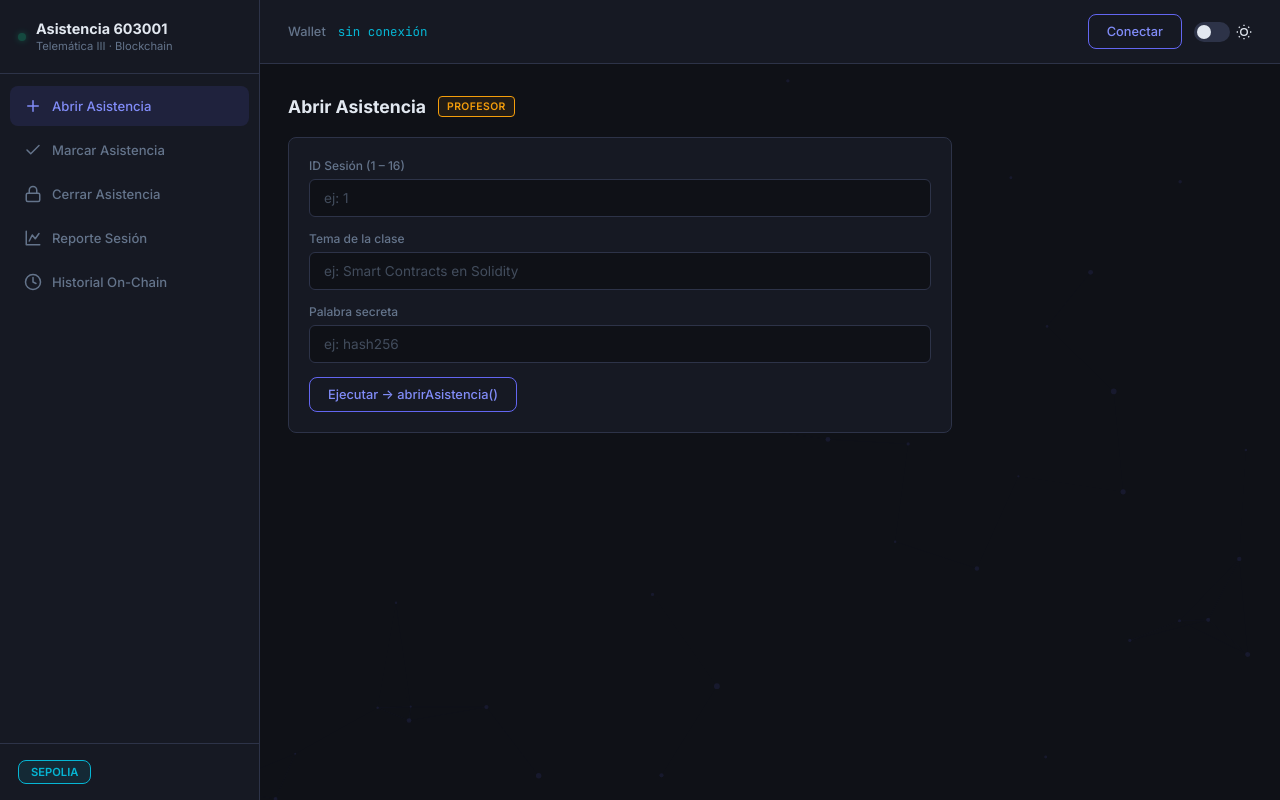
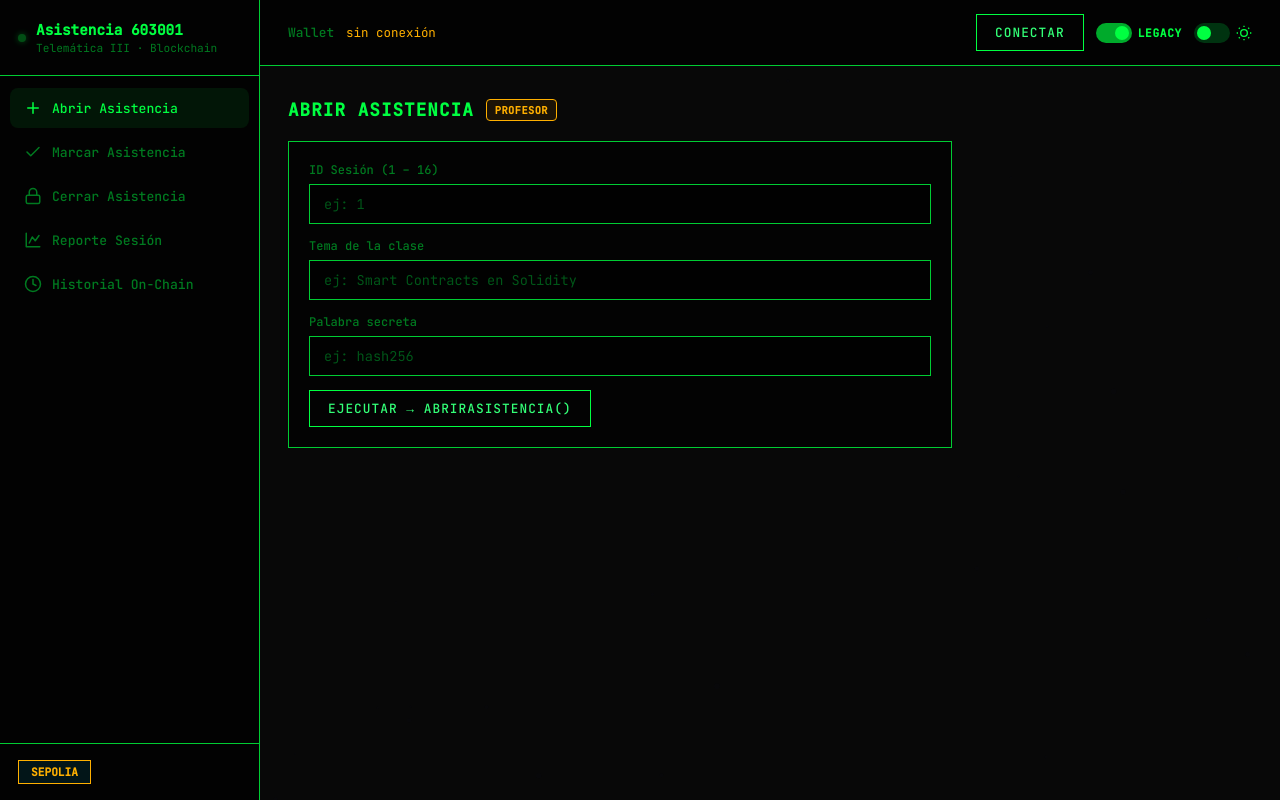
Before and after one commit to stivenzxy/ConsultAssistance_DApp, a plain HTML site: page index.html in a window 1280 px wide. Drawn offline with nearby package versions, Linux system fonts and the light colour scheme.

Commit message:
refactor a ui legacy y abi nuevo

```diff
--- a/css/style.css
+++ b/css/style.css
@@ -455,6 +455,146 @@ body.light {
     66%  { content: '...'; }
 }
 
+/* ── Legacy Mode Switch ── */
+.legacy-switch {
+    display: flex;
+    align-items: center;
+    gap: 6px;
+    cursor: pointer;
+}
+.legacy-switch input { display: none; }
+.legacy-slider {
+    width: 36px;
+    height: 20px;
+    background: var(--border);
+    border-radius: 10px;
+    position: relative;
+    transition: background 0.2s;
+}
+.legacy-slider::after {
+    content: '';
+    position: absolute;
+    top: 3px; left: 3px;
+    width: 14px; height: 14px;
+    background: var(--text);
+    border-radius: 50%;
+    transition: transform 0.2s;
+}
+.legacy-switch input:checked + .legacy-slider { background: #00aa2b; }
+.legacy-switch input:checked + .legacy-slider::after { transform: translateX(16px); }
+.legacy-lbl {
+    font-size: 0.7rem;
+    font-weight: 600;
+    color: var(--text-dim);
+    letter-spacing: 0.06em;
+    font-family: 'JetBrains Mono', monospace;
+    user-select: none;
+}
+
+/* ── Legacy theme ── */
+body.legacy {
+    --bg:         #080808;
+    --bg2:        #040404;
+    --bg3:        #0d0d0d;
+    --surface:    #0f0f0f;
+    --text:       #00ff41;
+    --text-dim:   #007a20;
+    --border:     #00cc33;
+    --primary:    #00ff41;
+    --primary-lt: #33ff77;
+    --accent:     #ffb000;
+    --success:    #00ff41;
+    --danger:     #ff4444;
+    --warning:    #ffb000;
+    font-family: 'JetBrains Mono', 'Courier New', monospace;
+}
+
+body.legacy *,
+body.legacy input,
+body.legacy button,
+body.legacy label {
+    font-family: 'JetBrains Mono', 'Courier New', monospace !important;
+}
+
+body.legacy canvas#bgCanvas { opacity: 0.04; }
+
+body.legacy .topbar {
+    background: #020202;
+    border-bottom: 1px solid #00cc33;
+}
+
+body.legacy .sidebar {
+    background: #020202;
+    border-right: 1px solid #00cc33;
+}
+
+body.legacy .sidebar-header { border-bottom-color: #00cc33; }
+body.legacy .sidebar-footer { border-top-color: #00cc33; }
+
+body.legacy .nav-item.active {
+    background: rgba(0, 255, 65, 0.08);
+    color: #00ff41;
+}
+body.legacy .nav-item:hover {
+    background: rgba(0, 255, 65, 0.05);
+    color: #00ff41;
+}
+
+body.legacy .card {
+    background: #030303;
+    border-color: #00cc33;
+    border-radius: 0;
+}
+
+body.legacy .field input {
+    background: #010101;
+    border-color: #00cc33;
+    color: #00ff41;
+    border-radius: 0;
+    caret-color: #00ff41;
+}
+body.legacy .field input:focus { border-color: #00ff41; box-shadow: 0 0 6px rgba(0,255,65,0.3); }
+body.legacy .field input::placeholder { color: #005518; opacity: 1; }
+
+body.legacy .btn,
+body.legacy .tab,
+body.legacy .out,
+body.legacy .stat,
+body.legacy .htable th,
+body.legacy .htable td,
+body.legacy .net-badge {
+    border-radius: 0 !important;
+}
+
+body.legacy .btn { text-transform: uppercase; letter-spacing: 0.08em; }
+
+body.legacy .out {
+    background: #010101;
+    border-color: #00cc33;
+}
+body.legacy .out.ok   { border-color: #00ff41; color: #00ff41; }
+body.legacy .out.err  { border-color: #ff4444; color: #ff4444; }
+body.legacy .out.info { border-color: #ffb000; color: #ffb000; }
+
+body.legacy .stat { background: #010101; border-color: #00cc33; }
+
+body.legacy .page-title { text-transform: uppercase; letter-spacing: 0.06em; }
+
+body.legacy .tab { border-radius: 0; }
+body.legacy .tab.active {
+    border-color: #00ff41;
+    color: #00ff41;
+    background: rgba(0,255,65,0.07);
+}
+body.legacy .tab:hover { border-color: #00ff41; color: #00ff41; }
+
+body.legacy .htable th { background: #0a0a0a; border-color: #00cc33; }
+body.legacy .htable td { border-color: #00cc33; }
+body.legacy .htable tr:hover td { background: #0a0a0a; }
+
+body.legacy .switch-slider { background: #003310; }
+body.legacy .legacy-lbl { color: #00ff41; }
+
 /* ── Responsive ── */
 @media (max-width: 768px) {
     .sidebar {
--- a/index.html
+++ b/index.html
@@ -57,6 +57,11 @@
             <span class="wallet-label">Wallet</span>
             <span class="wallet-addr" id="walletAddr">sin conexión</span>
             <button class="btn" id="btnConnect" onclick="conectarWallet()">Conectar</button>
+            <label class="legacy-switch" title="Alternar modo Legacy / Moderno">
+                <input type="checkbox" id="legacyToggle">
+                <span class="legacy-slider"></span>
+                <span class="legacy-lbl">LEGACY</span>
+            </label>
             <label class="theme-switch">
                 <input type="checkbox" id="themeToggle">
                 <span class="switch-slider"></span>
@@ -72,7 +77,7 @@
                 <div class="card-body">
                     <div class="field">
                         <label>ID Sesión (1 – 16)</label>
-                        <input type="number" id="inId" min="1" max="16" placeholder="ej: 1">
+                        <input type="text" id="inId" inputmode="numeric" pattern="[0-9]+" placeholder="ej: 1">
                     </div>
                     <div class="field">
                         <label>Tema de la clase</label>
@@ -94,6 +99,10 @@
             <div class="card">
                 <div class="card-body">
                     <div class="field">
+                        <label>ID Sesión </label>
+                        <input type="text" id="inIdMarcar" inputmode="numeric" pattern="[0-9]+" placeholder="ej: 1">
+                    </div>
+                    <div class="field">
                         <label>Palabra secreta del día</label>
                         <input type="text" id="inSecretoMarcar" placeholder="Ingresa la clave del día">
                     </div>
@@ -109,6 +118,10 @@
             <div class="card">
                 <div class="card-body">
                     <p class="page-desc">Cierra la sesión de asistencia activa. Solo el profesor (owner del contrato) puede ejecutar esta función.</p>
+                    <div class="field">
+                        <label>ID Sesión </label>
+                        <input type="text" id="inIdCerrar" inputmode="numeric" pattern="[0-9]+" placeholder="ej: 1">
+                    </div>
                     <button class="btn btn-r" onclick="cerrarAsistencia()">Ejecutar → cerrarAsistencia()</button>
                     <div class="out" id="outCerrar"></div>
                 </div>
@@ -117,9 +130,13 @@
 
         <!-- PAGE: Consultar Sesión -->
         <section class="page" id="page-consultar">
-            <h2 class="page-title">Reporte Sesión Activa</h2>
+            <h2 class="page-title">Reporte Sesión</h2>
             <div class="card">
                 <div class="card-body">
+                    <div class="field">
+                        <label>ID Sesión </label>
+                        <input type="text" id="inIdConsultar" inputmode="numeric" pattern="[0-9]+" placeholder="ej: 1">
+                    </div>
                     <button class="btn btn-c" onclick="consultarSesion()">Consultar sesión →</button>
                     <div id="sesionInfo"></div>
                     <div id="sesionAsistentes"></div>
--- a/js/config.js
+++ b/js/config.js
@@ -2,11 +2,11 @@ const CONTRACT_ADDRESS = "0xB1376b51614BAb67EEF3006E4F7708a2405c2a87";
 
 const ABI = [
     "function abrirAsistencia(uint256 _idSesion, string _temaClase, string _palabraSecreta)",
-    "function marcarAsistencia(string _palabraSecreta)",
-    "function cerrarAsistencia()",
-    "function consultarSesion() view returns (uint256, string, bool, uint256)",
-    "function verTotalAsistentes() view returns (address[])",
-    "function consultarAsistencia(address estudiante) view returns (bool)",
+    "function marcarAsistencia(uint256 _idSesion, string _palabraSecreta)",
+    "function cerrarAsistencia(uint256 _idSesion)",
+    "function consultarSesion(uint256 _idSesion) view returns (uint256, string, bool, uint256)",
+    "function verTotalAsistentes(uint256 _idSesion) view returns (address[])",
+    "function consultarAsistencia(uint256 _idSesion, address estudiante) view returns (bool)",
     "event AsistenciaAbierta(uint256 idSesion, string temaClase, uint256 fecha)",
     "event AsistenciaMarcada(address estudiante, uint256 idSesion, uint256 fecha)",
     "event AsistenciaCerrada(uint256 idSesion, uint256 fecha)"
--- a/js/ui.js
+++ b/js/ui.js
@@ -31,6 +31,22 @@ function fmtFecha(ts) {
         dateStyle: 'short', timeStyle: 'medium'
     });
 }
+
+
+document.addEventListener('DOMContentLoaded', () => {
+    const legacyToggle = document.getElementById('legacyToggle');
+    const savedLegacy  = localStorage.getItem('legacyMode');
+
+    if (savedLegacy !== 'off') {
+        document.body.classList.add('legacy');
+        legacyToggle.checked = true;
+    }
+
+    legacyToggle.addEventListener('change', () => {
+        document.body.classList.toggle('legacy');
+        localStorage.setItem('legacyMode', document.body.classList.contains('legacy') ? 'on' : 'off');
+    });
+});
 
 // ─── THEME TOGGLE ────────────────────────────────────
 document.addEventListener('DOMContentLoaded', () => {
```
Also changed, not shown: js/contract.js (+24 -15 lines).
